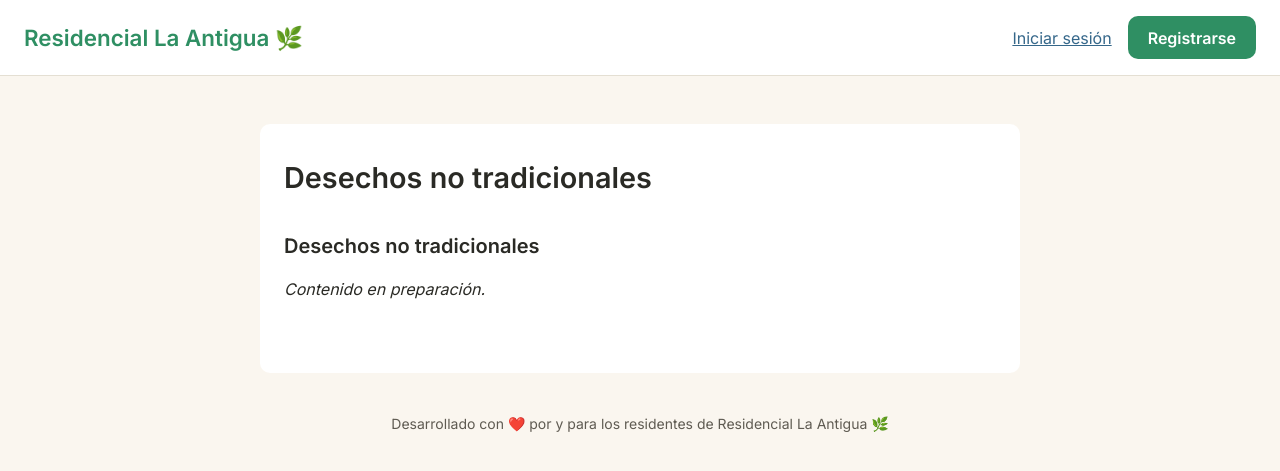
After one commit to Residencial-La-Antigua/website, a Django app: page /informacion/desechos-no-tradicionales/ in a window 1280 px wide. The commit adds this page. Shown: the top 471 px of the page. Run offline with Django 5.2, Linux system fonts and the light colour scheme.

Commit message:
Feature: add empty section "desechos no tradicionales"

```diff
--- a/config/urls.py
+++ b/config/urls.py
@@ -33,4 +33,9 @@ urlpatterns = [
         TemplateView.as_view(template_name="basura-y-reciclaje.html"),
         name="basura-y-reciclaje",
     ),
+    path(
+        "informacion/desechos-no-tradicionales/",
+        TemplateView.as_view(template_name="desechos-no-tradicionales.html"),
+        name="desechos-no-tradicionales",
+    ),
 ]
--- /dev/null
+++ b/templates/desechos-no-tradicionales.html
@@ -0,0 +1,19 @@
+{% extends "base.html" %}
+{% load static %}
+
+{% block title %}Desechos no tradicionales{% endblock %}
+
+{% block extra_css %}
+<link rel="stylesheet" href="{% static 'css/informacion.css' %}" />
+{% endblock %}
+
+{% block content %}
+<article class="info-page">
+  <h1>Desechos no tradicionales</h1>
+
+  <section class="info-section" aria-labelledby="desechos-heading">
+    <h2 id="desechos-heading">Desechos no tradicionales</h2>
+    <p><em>Contenido en preparación.</em></p>
+  </section>
+</article>
+{% endblock %}
--- a/templates/home.html
+++ b/templates/home.html
@@ -37,6 +37,7 @@
   <ul class="basic-info-links">
     <li>☎️ &nbsp;<a href="{% url 'telefonos-importantes' %}">Teléfonos importantes</a></li>
     <li>♻️ &nbsp;<a href="{% url 'basura-y-reciclaje' %}">Recolección de basura y reciclaje</a></li>
+    <li>🛋️ &nbsp;<a href="{% url 'desechos-no-tradicionales' %}">Desechos no tradicionales</a></li>
   </ul>
   {% endif %}
 </div>
```
